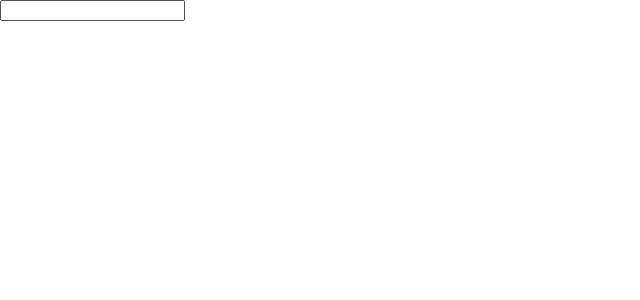
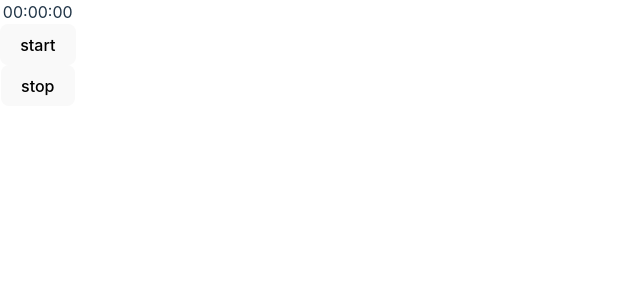
Before and after one commit to Violet0222/asdf, a React (Vite) app: page / in a window 1280 px wide. Shown: the top 300 px of the page, without its empty margins (0-640 px from the left). Built offline with nearby package versions, Linux system fonts and the light colour scheme.

Commit message:
add stop watch

```diff
--- a/src/App.tsx
+++ b/src/App.tsx
@@ -4,13 +4,14 @@
 
 // import { FadeScroll } from "./fadeScroll/fadeScroll";
 import s from "./App.module.css";
-import { DynamicallyGeneratedTextArt } from "./dynamicallyGeneratedTextArt/dynamicallyGeneratedTextArt";
+// import { DynamicallyGeneratedTextArt } from "./dynamicallyGeneratedTextArt/dynamicallyGeneratedTextArt";
+import { StopWatch } from "./stopWatch/stopWatch";
 
 // import s from "./App.module.css";
 function App() {
   return (
     <div className={s.app}>
-      <DynamicallyGeneratedTextArt/>
+      <StopWatch />
     </div>
   );
 }
--- /dev/null
+++ b/src/stopWatch/stopWatch.tsx
@@ -0,0 +1,45 @@
+import { useEffect, useState } from "react";
+
+export const StopWatch = () => {
+  const [time, setTime] = useState(0);
+  const [timeId, setTimeId] = useState<number | null>(null);
+
+  useEffect(() => {
+    if (timeId) {
+      return () => clearInterval(timeId);
+    }
+  }, [timeId]);
+  const startHandler = () => {
+    if (timeId) return; // Prevent multiple intervals
+    const startTime = new Date().getTime();
+    const id = setInterval(() => {
+      setTime(new Date().getTime() - startTime);
+    }, 1000);
+    setTimeId(id);
+  };
+  const stopHandler = () => {
+    setTimeId(null);
+    setTime(0);
+  };
+
+  const pad = (n: number) => {
+    return n < 10 ? "0" + n : n;
+  };
+  const updateTime = () => {
+    const seconds = Math.floor(time / 1000) % 60;
+    const minutes = Math.floor(seconds / 60) % 60;
+    const hours = Math.floor(minutes / 60);
+    return (
+      <>
+        {pad(hours)}:{pad(minutes)}:{pad(seconds)}
+      </>
+    );
+  };
+  return (
+    <>
+      <div>{updateTime()}</div>
+      <button onClick={startHandler}>start</button>
+      <button onClick={stopHandler}>stop</button>
+    </>
+  );
+};
```
